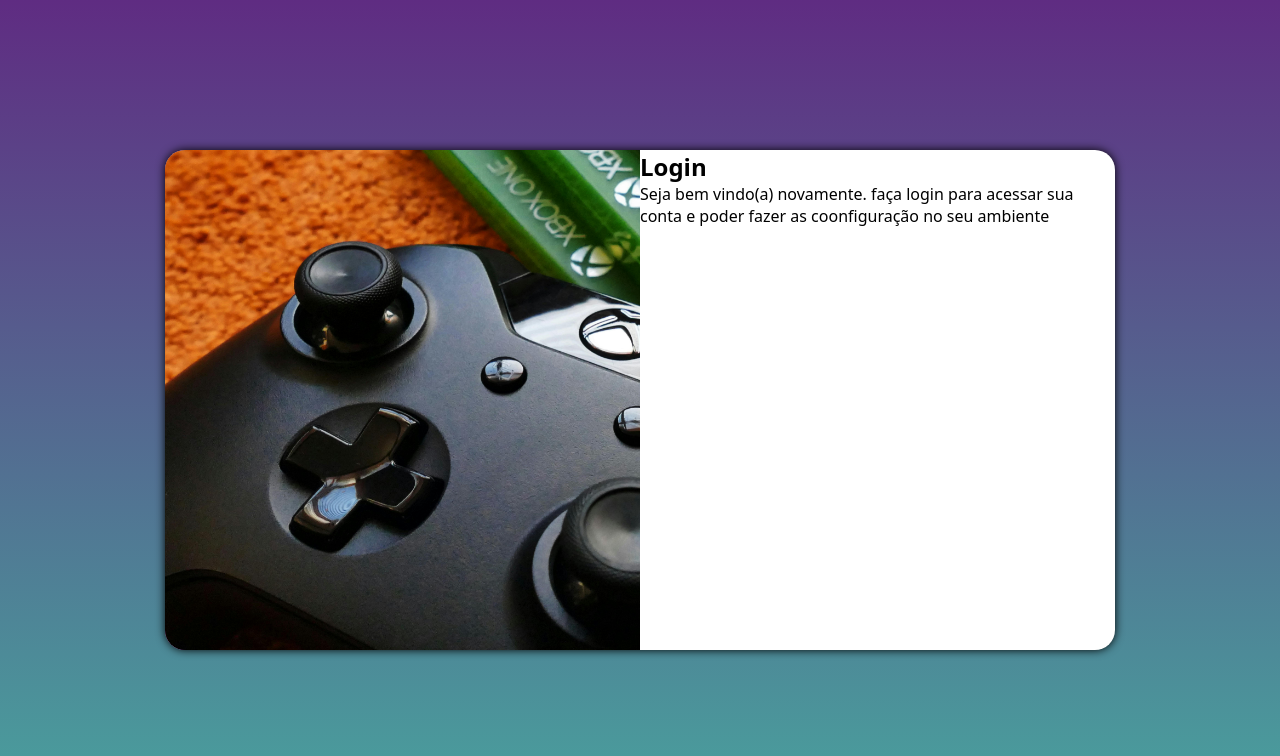
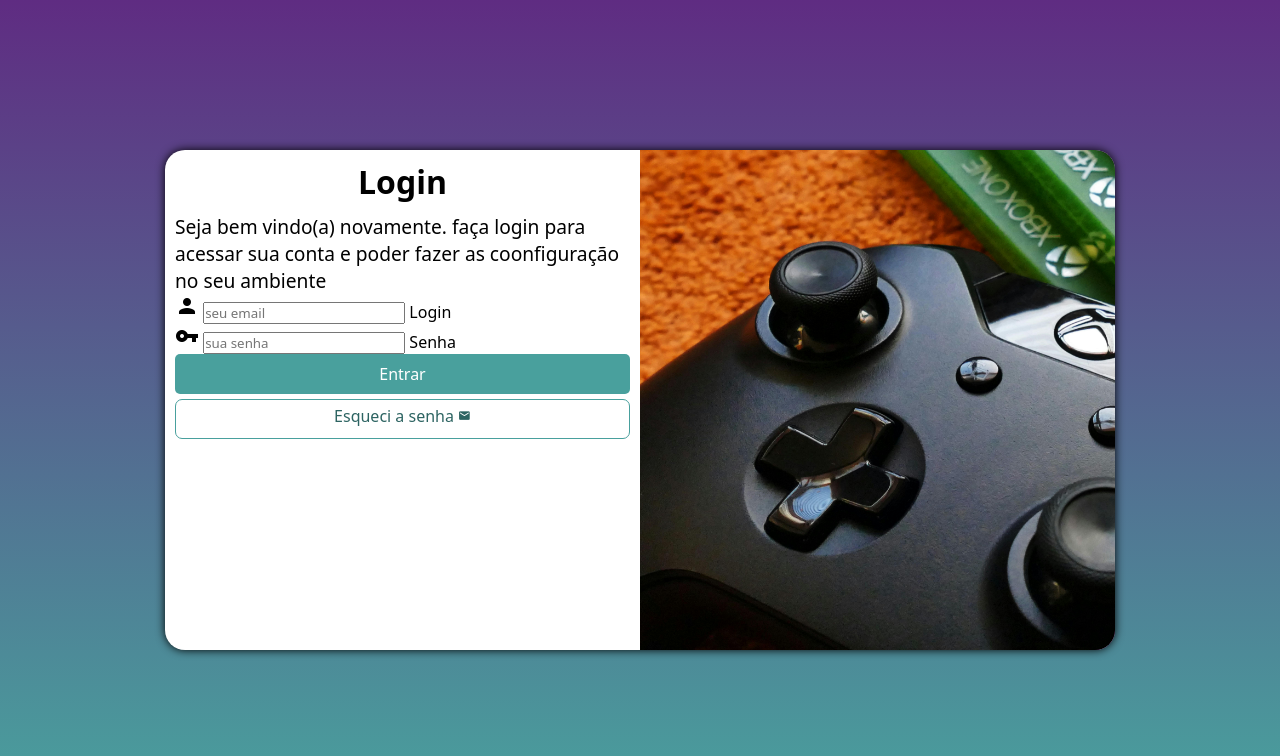
Before and after one commit to erivaschaves/projeto-login, a plain HTML site: page index.html in a window 1280 px wide. Drawn offline with Linux system fonts and the light colour scheme.

Commit message:
formulario

```diff
--- a/estilos/media-query.css
+++ b/estilos/media-query.css
@@ -39,14 +39,22 @@ Grandes telas: acima de 1200px
     }
 
     section#login > div#imagem {
-        float: left;
+        float: right;
         width: 50%;
         height: 100%;
     }
 
     section#login > div#formulario {
-        float: right;
+        float: left;
         width: 50%;
     }
 
+    div#formulario > h1 {
+        font-size: 2em;
+    }
+    div#formulario > p {
+        font-size: 1.2em;
+    }
+
+
 }
--- a/estilos/style.css
+++ b/estilos/style.css
@@ -7,11 +7,12 @@
 
 */
 
-*{
+* {
     font-family: system-ui, -apple-system, BlinkMacSystemFont, 'Segoe UI', Roboto, Oxygen, Ubuntu, Cantarell, 'Open Sans', 'Helvetica Neue', sans-serif;
     padding: 0px;
     margin: 0px;
-    /*box-sizing: border-box;*/
+    box-sizing: border-box;
+
 
 }
 
@@ -19,8 +20,6 @@ body, html {
     background-color:#5f2c82;
     height: 100vh;
     width: 100vw;
-
-
 }
 
 main{
@@ -58,4 +57,54 @@ section#login > div#imagem {
 section#login > div#formulario {
     display: block;
     padding: 10px;
+
 }
+div#formulario > h1{
+    text-align: center;
+    margin-bottom: 10px;
+}
+
+div#formulario > p{
+    font-size: 0.8em;
+
+}
+form > input[type=submit] {
+    display: block;
+    font-size: 1em;
+    width: 100%;
+    height: 40px;
+    background-color: #49a09d;
+    color: white;
+    border: none;
+    border-radius: 5px;
+}
+
+form > input[type=submit]:hover{
+    background-color: #2d6462;
+    cursor: pointer;
+
+}
+
+form > a.botao {
+    display: block;
+    text-align: center;
+    font-size: 1em;
+    width: 100%;
+    height: 40px;
+    padding-top: 5px;
+    margin-top: 5px;
+    background-color:white;
+    color: #2d6462;
+    border: 1px solid #49a09d;
+    border-radius: 7px;
+    text-decoration: none;
+
+}
+form > a.botao:hover{
+    background-color: #6cd3cf;
+}
+
+form a.botao > i {
+    font-size: 0.8em;
+
+}
--- a/index.html
+++ b/index.html
@@ -3,20 +3,36 @@
 <head>
     <meta charset="UTF-8">
     <meta name="viewport" content="width=device-width, initial-scale=1.0">
+    <title>Login</title>
+    <link href="https://fonts.googleapis.com/icon?family=Material+Icons" rel="stylesheet">
     <link rel="stylesheet" href="estilos/style.css">
     <link rel="stylesheet" href="estilos/media-query.css">
-    <title>Login</title>
+
 </head>
 <body>
     <main>
         <section id ="login">
             <div id ="imagem">
+                <!--Aqui vai a imagem nas css-->
+            </div>
+            <div id = "formulario">
+                <h1>Login</h1>
+                <p >Seja bem vindo(a) novamente. faça login para acessar sua conta e poder fazer as coonfiguração no seu ambiente</p>
+                <form action="login.php" method="post" autocomplete="on">
+                    <div class="campo">
+                        <i class="material-icons">person</i>
+                        <input type="email" name="login" id="ilogin" placeholder="seu email" autocomplete="email" required maxlength="30">
+                        <label for="ilogin">Login</label>
 
-            </div id = "formulário">
-            <div>
-                <h1>Login</h1>
-                <p>Seja bem vindo(a) novamente. faça login para acessar sua conta e poder fazer as coonfiguração no seu ambiente</p>
-                <form action="login.php" method="post">
+                    </div>
+                    <div>
+                        <i class="material-icons">vpn_key</i>
+                        <input type="password" name="senha" id="isenha" placeholder="sua senha" autocomplete="current-password" required minlength="8" maxlength="20">
+                        <label for="isenha">Senha</label>
+
+                    </div>
+                    <input type="submit" value="Entrar">
+                    <a href="esqueci.html" class="botao">Esqueci a senha <i class="material-icons">mail</i></a>
 
                 </form>
 
```
